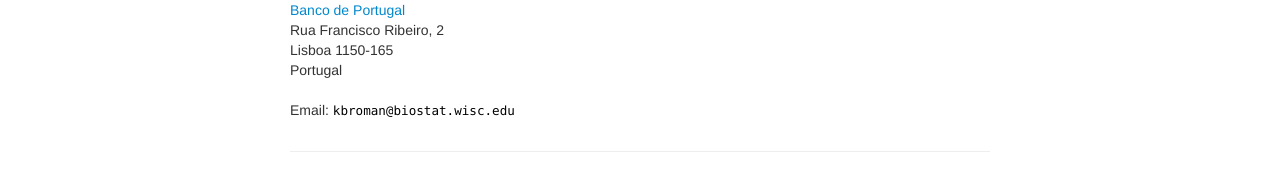
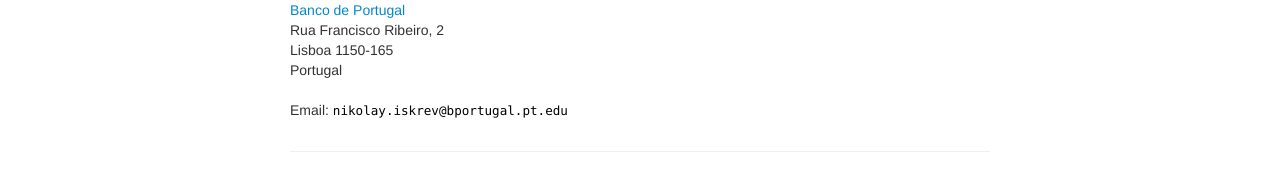
Before and after one commit to niskrev/niskrev.github.io, a Jekyll site: the page built from pages/about.md, in a window 1280 px wide. Shown: the part 325-516 px from the top of the page. Built offline with Jekyll 4.4.1, drawn with Linux system fonts in a browser that asks for light colours.

Commit message:
small update

```diff
--- a/pages/about.md
+++ b/pages/about.md
@@ -23,9 +23,9 @@
             Portugal<br/><br/>
 
             <div id="hide_email">
-            Email: <code>kbro</code><b>I</b><code>man</code><b>don't</b><code>@</code><b>want</b><code>bio</code><b>spam!
-            </b><code>stat</code><b>So</b><code>.</code><b>please</b><code>wi</code><b>leave
-            </b><code>sc</code><b>me</b><code>.</code><b>alone</b><code>e</code><b>!</b><code>du</code><br/>
+            Email: <code>nikolay</code><b>I</b><code>.iskrev</code><b>don't</b><code>@</code><b>want</b><code>bport</code><b>spam!
+            </b><code>ugal</code><b>So</b><code>.</code><b>please</b><code>p</code><b>leave
+            </b><code>t</code><b>me</b><code>.</code><b>alone</b><code>e</code><b>!</b><code>du</code><br/>
             </div>
         </div>
 
```
